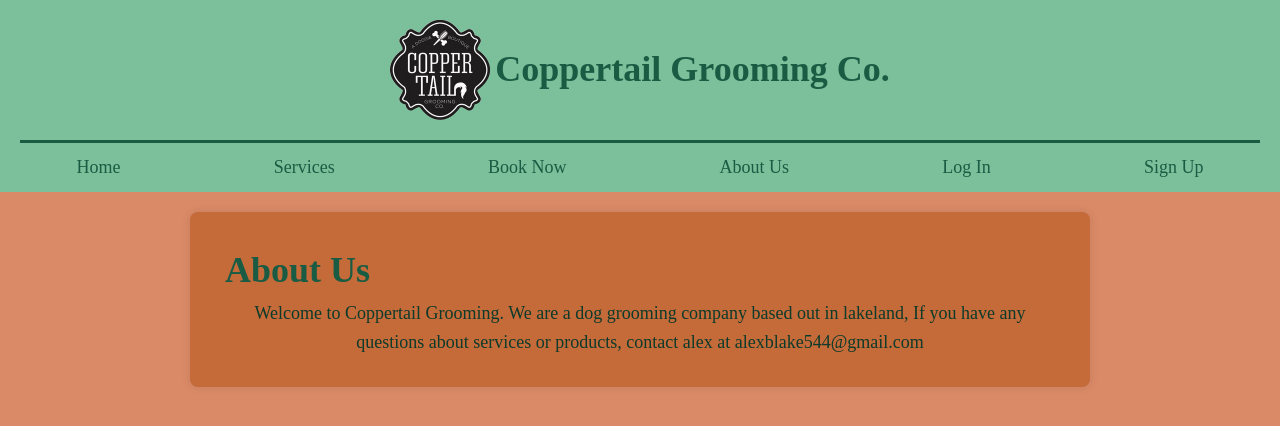
After one commit to alexb544/team2-coppertail-website, a Django app: page /about/ in a window 1280 px wide. The commit adds this page. Shown: the top 426 px of the page. Run offline with Django 5.2, Linux system fonts and the light colour scheme.

Commit message:
About us page

```diff
--- /dev/null
+++ b/accounts/templates/accounts/about.html
@@ -0,0 +1,7 @@
+{% extends "accounts/base.html" %}
+{% block content %}
+<h1>About Us</h1>
+<p>Welcome to Coppertail Grooming. We are a dog grooming company based out in lakeland,
+ If you have any questions about services or products, contact alex at alexblake544@gmail.com
+</p>
+{% endblock %}
--- a/accounts/templates/accounts/base.html
+++ b/accounts/templates/accounts/base.html
@@ -62,7 +62,7 @@
 			<li> <a class="header-link" id="services" href="{% url 'accounts:services' %}">Services</a> </li>
 
 			<li> <a class="header-link" id="appointment" href="{% url 'booking:booking_create' %}">Book Now</a> </li>
-			<li> <a class="header-link" id="contact">Contact Us</a> </li>
+			<li> <a class="header-link" id="about" href="{% url 'accounts:about' %}">About Us</a> </li>
 
 			{% if user.is_authenticated %}
     <li><span class="user-welcome">Hello, {{ user.username }}!</span></li>
--- a/accounts/urls.py
+++ b/accounts/urls.py
@@ -12,7 +12,7 @@ urlpatterns = [
     path('login/', CustomLoginView.as_view(next_page='accounts:accounts'), name='login'),
     path('register/', views.register, name='register'),
     path('logout/', auth_views.LogoutView.as_view(template_name='accounts/logout.html'), name='logout'),
-
+    path('about/', views.about, name='about'),
     path('password-reset/',
          auth_views.PasswordResetView.as_view(
              template_name='accounts/password_reset.html',
--- a/accounts/views.py
+++ b/accounts/views.py
@@ -160,3 +160,6 @@ class ResetPasswordView(SuccessMessageMixin, PasswordResetView):
 def services_view(request):
     services = Service.objects.all()
     return render(request, 'services/services.html', {'services': services})
+
+def about(request):
+    return render(request, 'accounts/about.html')
```
Also changed, not shown: accounts/migrations/0005_alter_profile_avatar.py (added).
